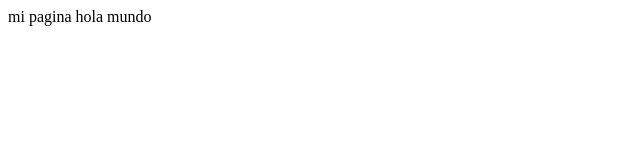
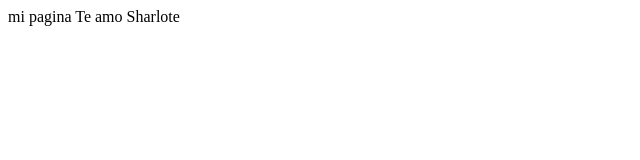
Before and after one commit to MatiasCODE221/carpe-diem, a plain HTML site: page index.html in a window 1280 px wide. Shown: the full height of the page, 0-640 px from the left. Drawn offline with Linux system fonts and the light colour scheme.

Commit message:
version inicial v3

```diff
--- a/index.html
+++ b/index.html
@@ -2,5 +2,5 @@
     <head>
         <tittle>mi pagina</tittle>
     </head>
-    <body>hola mundo</body>
+    <body>Te amo Sharlote</body>
 </html>
```
